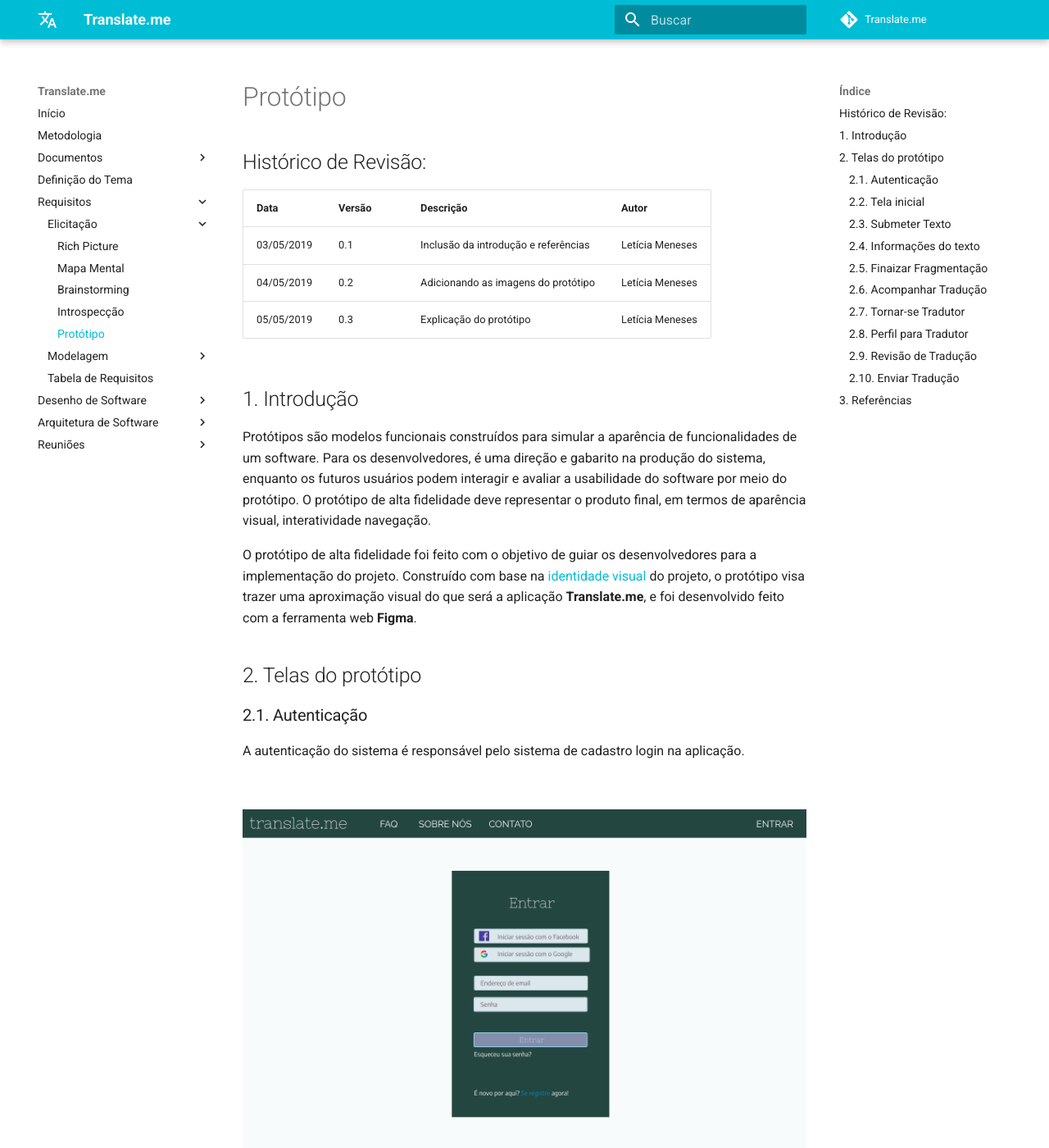
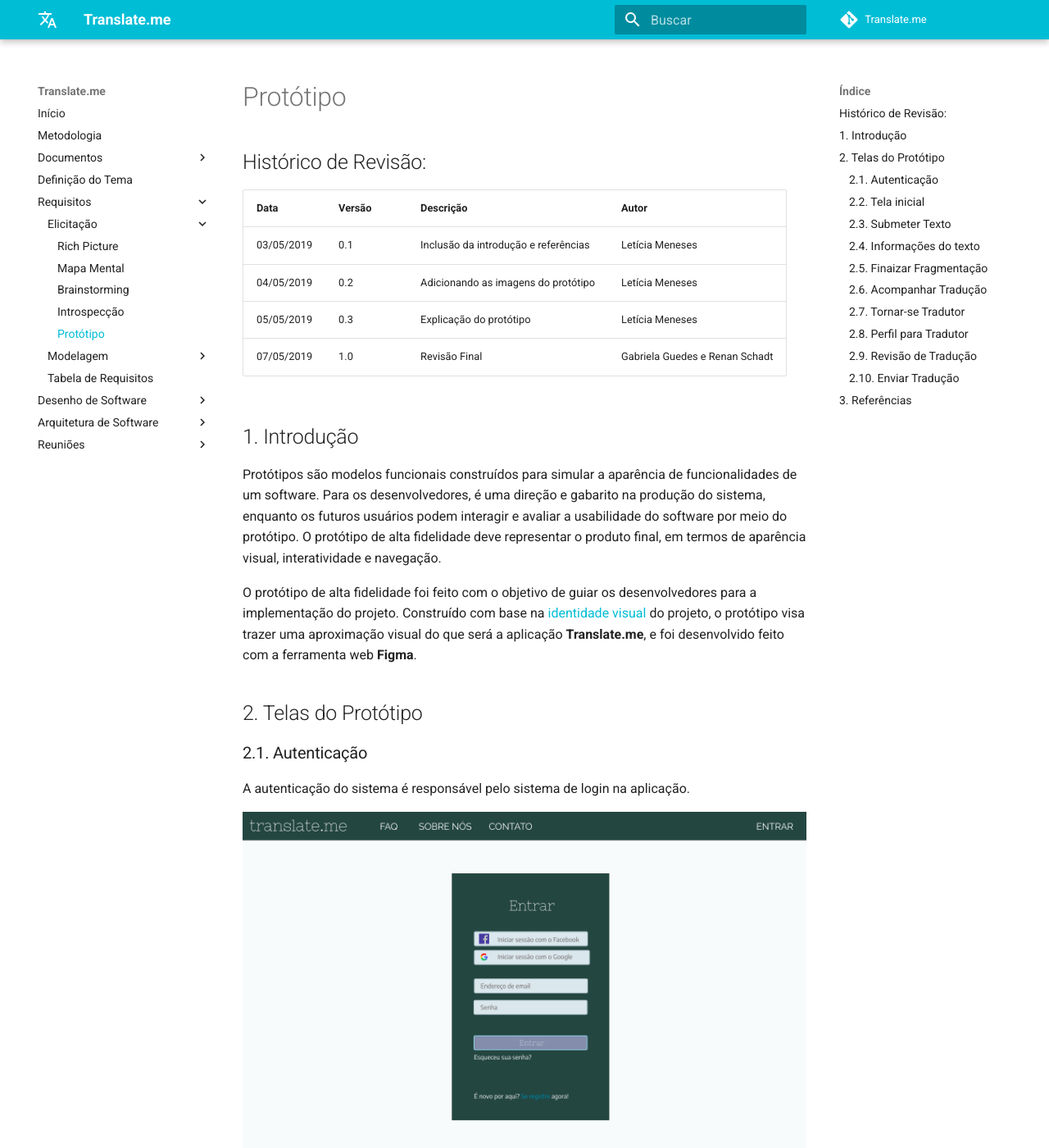
Before and after one commit to translate-me/docs, an MkDocs documentation site: the page built from docs/requisitos/elicitacao/prototipo.md, in a window 1280 px wide and 1400 px high. Shown: the whole window at 82% size. Built offline with MkDocs 1.6.1 and Material for MkDocs 9.7.7, drawn with Linux system fonts in a browser that asks for light colours; comment, search, counter and statistics services are not loaded; some of the changed text lies outside the part shown.

Commit message:
Fix gramatical, reference and pattern issues.
Co-authored-by: Gabriela Guedes <gabrielabguedes@gmail.com>

```diff
--- a/docs/requisitos/elicitacao/prototipo.md
+++ b/docs/requisitos/elicitacao/prototipo.md
@@ -5,93 +5,70 @@
 |---|---|---|---|
 | 03/05/2019 | 0.1 | Inclusão da introdução e referências | Letícia Meneses |
 | 04/05/2019 | 0.2 | Adicionando as imagens do protótipo | Letícia Meneses |
-|05/05/2019 | 0.3 | Explicação do protótipo | Letícia Meneses |
+| 05/05/2019 | 0.3 | Explicação do protótipo | Letícia Meneses |
+| 07/05/2019 | 1.0 | Revisão Final | Gabriela Guedes e Renan Schadt |
+
 
 ## 1. Introdução
-Protótipos são modelos funcionais construídos para simular a aparência de funcionalidades de um software. Para os desenvolvedores, é uma direção e gabarito na produção do sistema, enquanto os futuros usuários podem interagir e avaliar a usabilidade do software por meio do protótipo. O protótipo de alta fidelidade deve representar o produto final, em termos de aparência visual, interatividade navegação.
+Protótipos são modelos funcionais construídos para simular a aparência de funcionalidades de um software. Para os desenvolvedores, é uma direção e gabarito na produção do sistema, enquanto os futuros usuários podem interagir e avaliar a usabilidade do software por meio do protótipo. O protótipo de alta fidelidade deve representar o produto final, em termos de aparência visual, interatividade e navegação.
 
-O protótipo de alta fidelidade foi feito com o objetivo de guiar os desenvolvedores para a implementação do projeto. Construído com base na [identidade visual](documentos/projeto/identidade_visual.md) do projeto, o protótipo visa trazer uma aproximação visual do que será a aplicação **Translate.me**, e foi desenvolvido feito com a ferramenta web **Figma**.
+O protótipo de alta fidelidade foi feito com o objetivo de guiar os desenvolvedores para a implementação do projeto. Construído com base na [identidade visual](../../documentos/projeto/identidade_visual.md) do projeto, o protótipo visa trazer uma aproximação visual do que será a aplicação **Translate.me**, e foi desenvolvido feito com a ferramenta web **Figma**.
 
-## 2. Telas do protótipo
+## 2. Telas do Protótipo
 
 ### 2.1. Autenticação
-A autenticação do sistema é responsável pelo sistema de cadastro login na aplicação.
-
-<br>
+A autenticação do sistema é responsável pelo sistema de login na aplicação.
 
 ![autenticacao](../../assets/prototipo/autenticacao.png)
 
 ### 2.2. Tela inicial
-A tela inicial da aplicação é para onde os usuários são levados após o cadastro no Translate.me. Nela contém a opção de um usuário se tornar um tradutor, possuindo um fluxo diferente para esse tipo de usuário.
+A tela inicial da aplicação é para onde os usuários são levados após o cadastro no Translate.me. Ela contém a opção de um usuário se tornar um tradutor, possuindo um fluxo diferente para esse tipo de usuário.
 
-<br>
-
-![tela-inicial](../../assets/prototipo/inicial.png)
+![tela-inicial](../../assets/prototipo/tradutor_fluxo.png)
 
 ### 2.3. Submeter Texto
-A tela de submissão de texto atende aos usuários autor, onde vão enviar seus textos e artigos para que usuários tradutores possam realizar o serviço de Tradução
-<br>
+A tela de submissão de texto atende ao usuário autor, que envia seus textos e artigos para que usuários tradutores possam realizar o serviço de tradução.
 
 ![submeter](../../assets/prototipo/submeter.png)
 
 ### 2.4. Informações do texto
-Após submiter um documento, o usuário autor deve preencher os campos com informações necessárias para a tradução.
-
-<br>
+Após submeter um documento, o usuário autor deve preencher os campos com informações necessárias para a tradução.
 
 ![submeter-continuacao](../../assets/prototipo/submissao_continua.png)
 
 ### 2.5. Finaizar Fragmentação
 O usuário autor irá fragmentar seu textos por meio da tela de fragmentação. O objetivo é que usuários tradutores não tenham acesso ao texto completo, mas sim a um fragmento do texto e seu contexto.
 
-<br>
-
 ![fragmento](../../assets/prototipo/fragmento.png)
 
 ### 2.6. Acompanhar Tradução
 O usuário autor pode visualizar o andamento das traduções de seus textos por meio da tela de acompanhamento.
 
-<br>
-
 ![acompanhar-traducao](../../assets/prototipo/acompanha.png)
 
-<br>
 Com esse acompanhamento ele consegue ver a progressão da tradução, o prazo que receberá a tradução pronta e o fragmento.
-
-<br>
 
 ![traducao-andamento](../../assets/prototipo/traducao_andamento.png)
 
 ### 2.7. Tornar-se Tradutor
-O usuário, após realizar o cadastro na aplicação, tem a opção de se tornar um tradutor, para que possar prestar serviços de traduções e receber por isso.
+O usuário, após realizar o cadastro na aplicação, tem a opção de se tornar um tradutor, para que possa prestar serviços de traduções e receber por isso.
 
-<br>
-![tradutor](../../assets/prototipo/tradutor_fluxo.png)
+![tradutor](../../assets/prototipo/inicial.png)
 
 ### 2.8. Perfil para Tradutor
-Com a tela de perfil do tradutor, o usuário tradutor consegue verificar saldos acumulados até o momento, enviar certificados para a plataforma para validar seu nivelamento, realizar novas revisões de traduções, acessar suas traduções presentes e acessar suas revisão realizadas.
-
-<br>
+Com a tela de perfil do tradutor, o usuário tradutor consegue verificar saldos acumulados até o momento, enviar certificados para a plataforma para validar seu nivelamento, realizar novas revisões de traduções, acessar suas traduções presentes e acessar suas revisões realizadas.
 
 ![perfil](../../assets/prototipo/perfil.png)
 
 ### 2.9. Revisão de Tradução
 A tela de revisão de tradução tem por finalidade garantir uma melhor qualidade no serviço de tradução. Usuários tradutores podem revisar fragmentos traduzidos por outros usuários, retornando um feedback para eles.
 
-<br>
-
 ![revisao](../../assets/prototipo/revisao.png)
 
-
 ### 2.10. Enviar Tradução
-
-Após o usuário tradutor finalizar seu serviço, poderá enviar tradução para o autor. E após a validação da tradução, ser pago pelo serviço.
-
-<br>
-
+Após o usuário tradutor finalizar seu trabalho, poderá enviar tradução para o autor. E após a validação da tradução, ser pago pelo serviço.
 
 ![enviar-traducao](../../assets/prototipo/enviar_traducao.png)
-
 
 ## 3. Referências
 [UX Collective BR](https://brasil.uxdesign.cc/uma-r%C3%A1pido-estudo-de-prototipagem-81a1b300471b)
```
Also changed, not shown: docs/requisitos/elicitacao/brainstorming.md (+11 -10 lines), docs/requisitos/elicitacao/mapa_mental.md (+12 -19 lines), docs/requisitos/elicitacao/rich_picture.md (+9 -10 lines).
